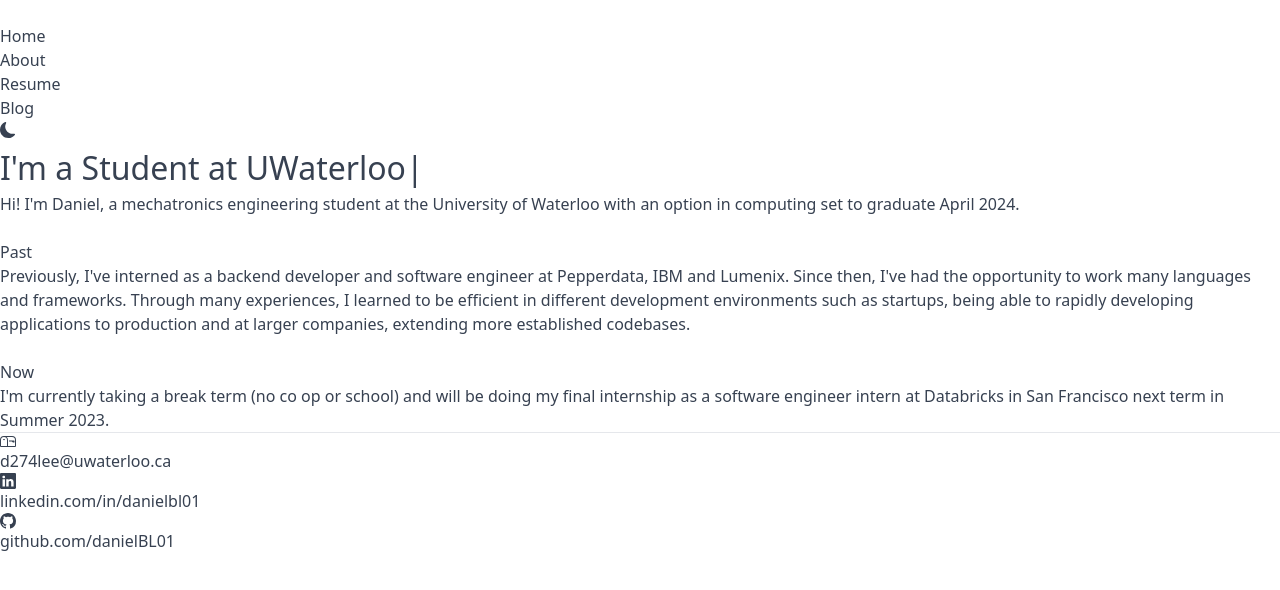
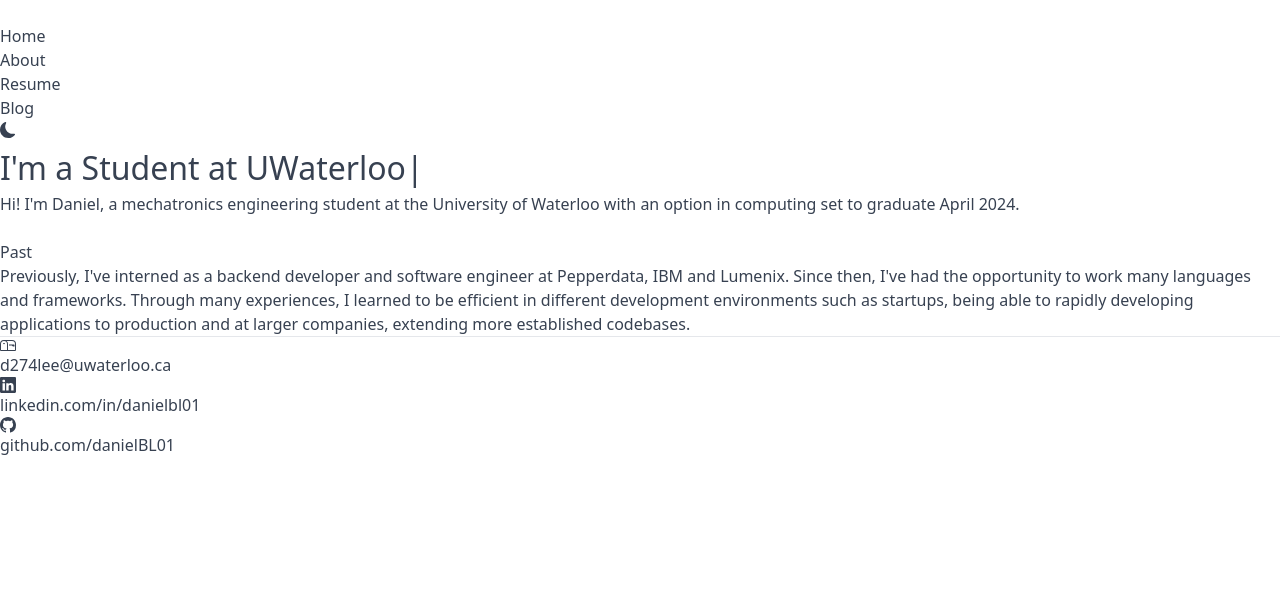
Before and after one commit to DanielBL01/danielbl, a React (Vite) app: page / in a window 1280 px wide. Shown: the top 590 px of the page. Built offline with nearby package versions, Linux system fonts and the light colour scheme; no server answers.

Commit message:
updated work status

```diff
--- a/src/components/Home.tsx
+++ b/src/components/Home.tsx
@@ -62,20 +62,6 @@
           rapidly developing applications to production and at larger companies,
           extending more established codebases.
         </p>
-        <br />
-        <p className="text-2xl mb-2">Now</p>
-        <p>
-          I'm currently taking a break term (no co op or school) and will be
-          doing my final internship as a software engineer intern at{" "}
-          <a
-            className="hover:font-semibold"
-            href="https://www.databricks.com/"
-            target="_blank"
-          >
-            Databricks
-          </a>{" "}
-          in San Francisco next term in Summer 2023.
-        </p>
         <hr className="mt-2 mb-4" />
         <div>
           <BsMailbox className="inline mr-2" />
```
